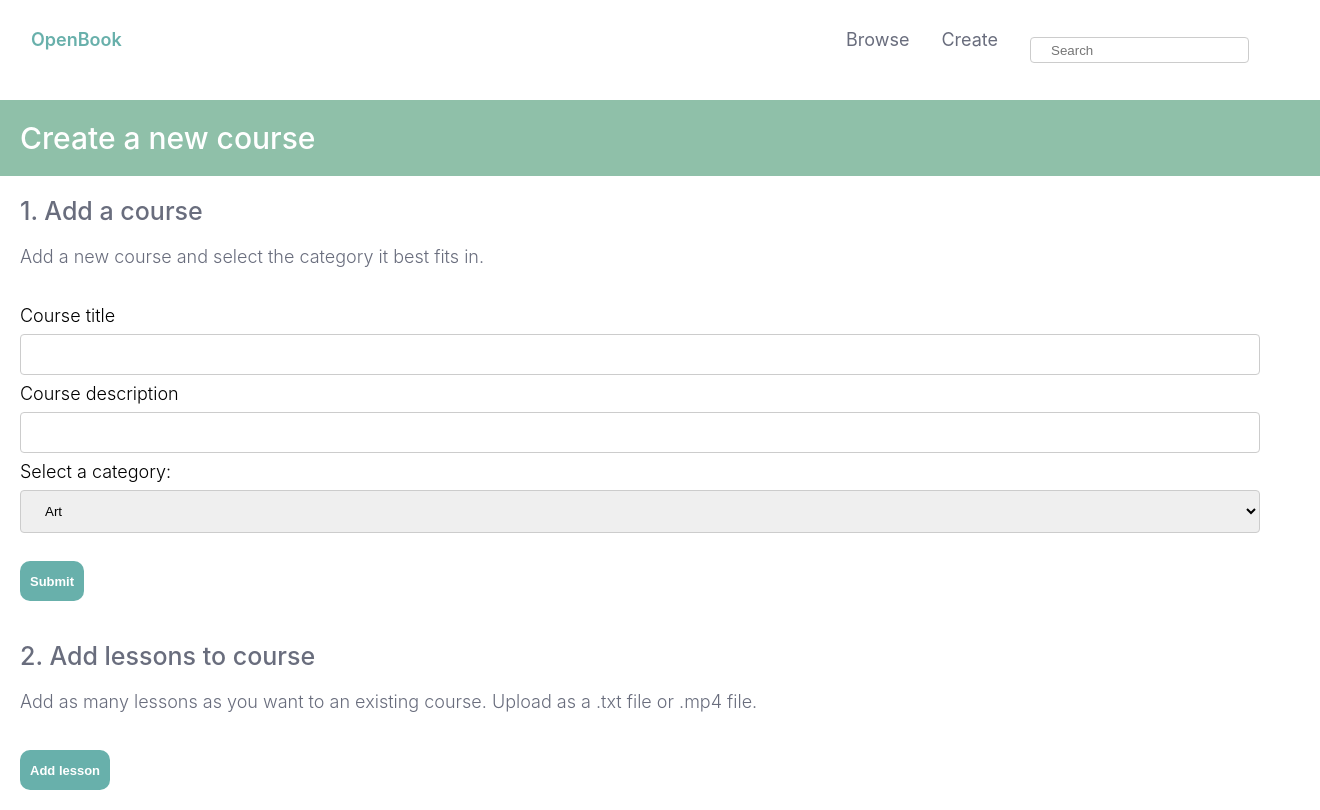
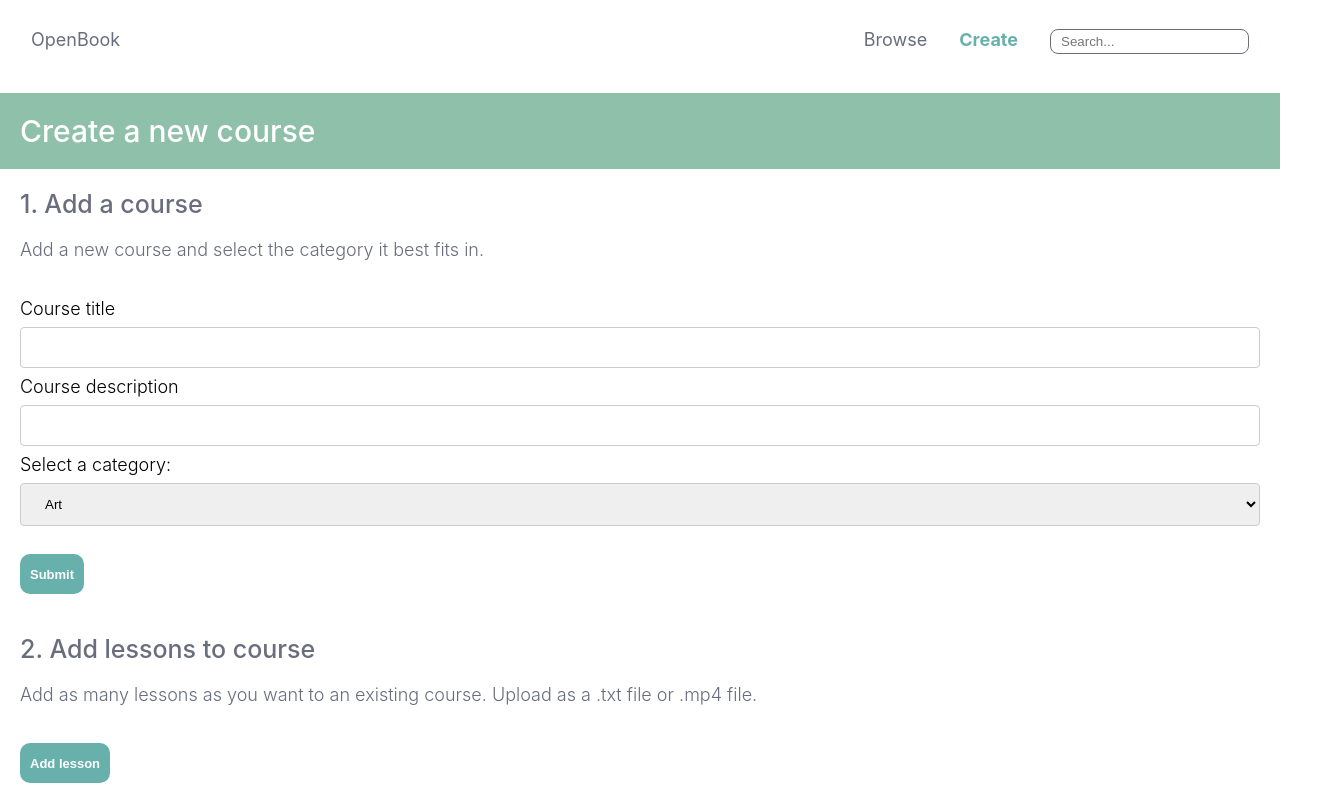
Before and after one commit to samadurm/open-book-frontend, a React (Create React App) app: page /create in a window 1280 px wide. Shown: the whole page, 1320 px wide, since content can reach past the window. Built offline with nearby package versions, Linux system fonts and the light colour scheme.

Commit message:
did some refactoring on Navbar styling

```diff
--- a/src/components/Navbar.js
+++ b/src/components/Navbar.js
@@ -30,14 +30,14 @@ export default function Navbar() {
         <header >
             <nav >
                 <ul className="navbarStyle">
-                    <li className="OpenBookStyle"> <NavLink className="logo pageStyle" exact to='/'>OpenBook</NavLink> </li>
+                    <li className="OpenBookStyle"> <NavLink activeClassName="active-pg" className="pageStyle" exact to='/'>OpenBook</NavLink> </li>
                     <li className="listStyle">
-                        <form onSubmit={getSearch} className="search pageStyle">
-                            <input className="search-bar" onChange={updateSearch} type="text" placeholder="Search"></input>
+                        <form onSubmit={getSearch} className="search">
+                            <input id="search-bar" onChange={updateSearch} type="text" placeholder="Search..." />
                         </form>
                     </li>
-                    <li className="listStyle"> <NavLink className="pageStyle" exact to='/create'>Create</NavLink> </li>
-                    <li className="listStyle"> <NavLink className="pageStyle" exact to='/browse'>Browse</NavLink> </li>
+                    <li className="listStyle"> <NavLink activeClassName="active-pg" className="pageStyle" exact to='/create'>Create</NavLink> </li>
+                    <li className="listStyle"> <NavLink activeClassName="active-pg" className="pageStyle" exact to='/browse'>Browse</NavLink> </li>
                 </ul>
             </nav>
         </header>
--- a/src/css/Browse.css
+++ b/src/css/Browse.css
@@ -1,5 +1,5 @@
 .header{
-    width: 100%;
+    width: auto;
     background-color: #8FC0A9;
     color: #ffffff;
     margin: 0px;
--- a/src/css/Navbar.css
+++ b/src/css/Navbar.css
@@ -11,10 +11,10 @@
     float: right;
 }
 
-.OpenBookStyle .logo{
+.OpenBookStyle {
     float: left;
-    color: #68B0AB;
-    font-weight: 600;
+    color: #696D7D;
+    font-weight: auto;
 }
 
 .pageStyle{
@@ -26,21 +26,23 @@
     text-decoration: none;
 }
 
-.search-bar{
+#search-bar{
     color: #696D7D;
     border:#696D7D solid 1px;
-    border-radius: 10px;
-    padding: 5px;
-    margin-bottom: 10px;
-    height: 20px;
+    border-radius: 8px;
+    padding: 10px;
+    /* margin-left: auto; */
+    /* margin-bottom: 10px; */
+    /* margin: -15px; */
+    height: 25px;
 }
 
-div.search.pageStyle{
+.search {
     display: block;
     color: #696D7D;
     text-align: center;
     font-weight: 400;
-    padding: 10px 16px;
+    padding: 6px 16px 16px 16px;
     text-decoration: none;
 }
 
@@ -54,6 +56,7 @@ div.search.pageStyle{
     color: #68B0AB;
 }
 
-.pageStyle:active{
+.active-pg {
     color: #68B0AB;
+    font-weight: bold;
 }
--- a/src/pages/Create.js
+++ b/src/pages/Create.js
@@ -29,11 +29,11 @@ export default function Create() {
             <p className="sctn-detail">Add a new course and select the category it best fits in.</p>
             <div className="form-container">
                 <form>
-                    <label for="title">Course title</label><br />
+                    <label htmlFor="title">Course title</label><br />
                     <input id="title" type="text" /><br />
-                    <label for="description">Course description</label><br />
+                    <label htmlFor="description">Course description</label><br />
                     <input id="description" type="text" /><br />
-                    <label for="cars">Select a category:</label>
+                    <label htmlFor="cars">Select a category:</label>
                     <select id="cars" name="cars">
                         <option value="arto">Art</option>
                         <option value="music">Music</option>
```
